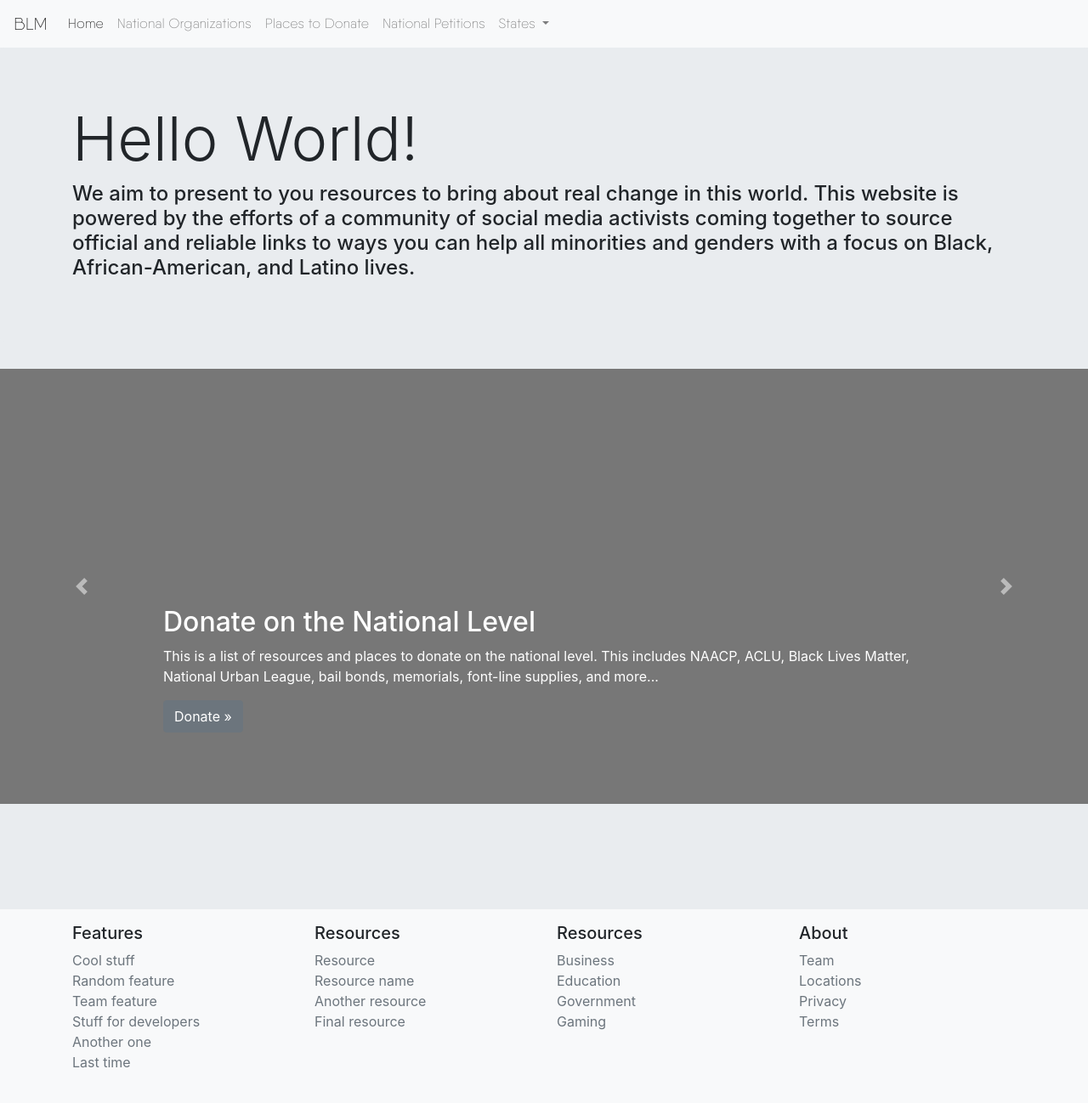
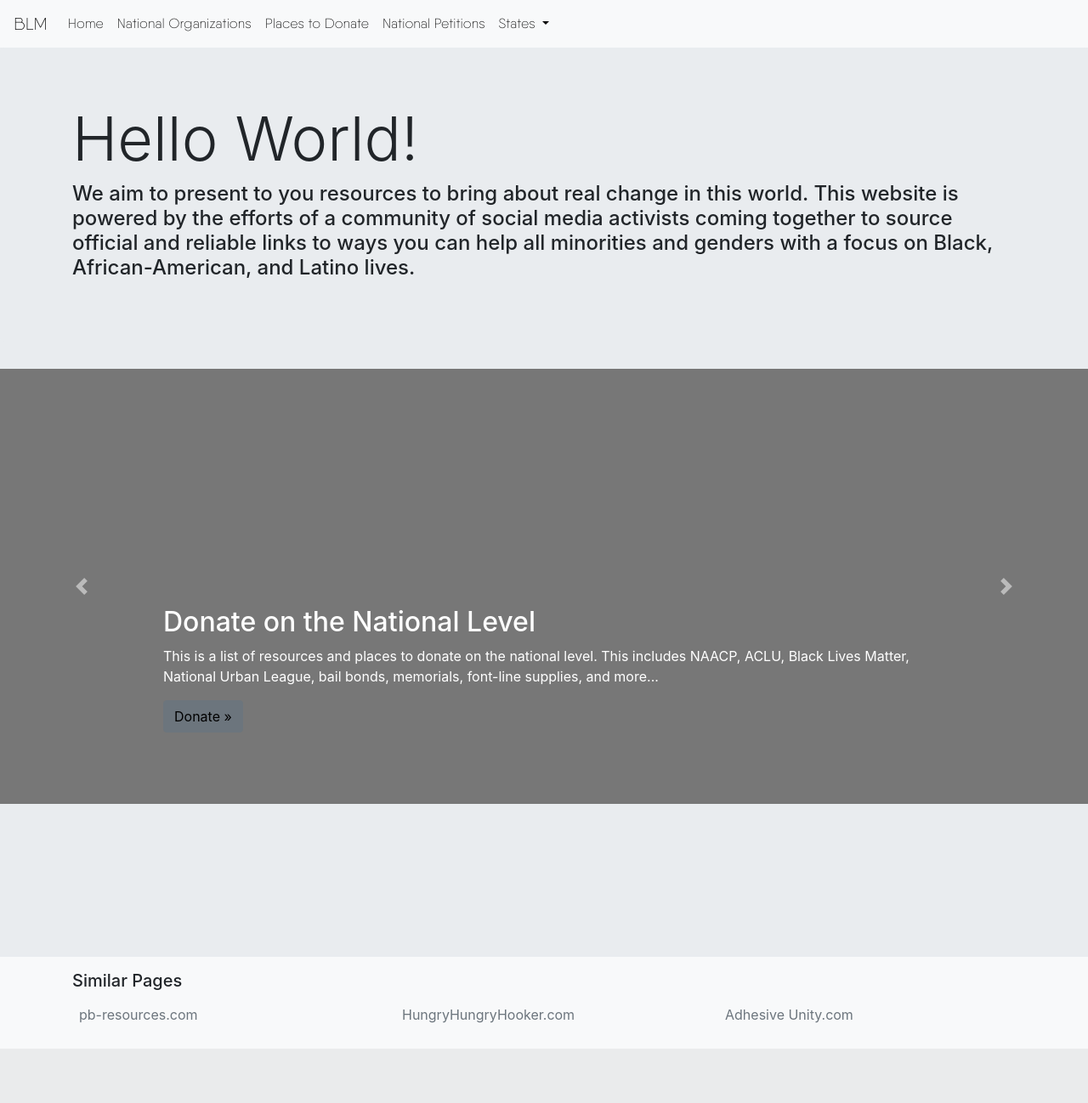
Before and after one commit to mrodriguez3313/Support-bipoc, a Flask app: page / in a window 1280 px wide. Shown: the whole page at 85% size. After the commit the page ends 1234 px from the top, so only its background shows below. Run offline with Flask 2, Linux system fonts and the light colour scheme; some libraries are stand-ins or nearby versions.

Commit message:
Added similar pages to footer. Changed padding of carousel and footer to adjust the scrolling effect. Added an array to views for the footer elements to be rendered automatically.

```diff
--- a/website/core/views.py
+++ b/website/core/views.py
@@ -5,26 +5,28 @@ states_array = sorted(states_a)
 
 
 National_orgs_array = []
+Other_Resources = [("pb-resources.com", "http://www.pb-resources.com"), ("HungryHungryHooker.com",
+                                                                         "https://hungryhungryhooker.squarespace.com/blackownedbiz"), ("Adhesive Unity.com", "https://adhesiveunity.com/")]
 
 
 @core.route('/')
 def index():
-    return render_template("index.html", states=states_array)
+    return render_template("index.html", states=states_array, other=Other_Resources)
 
 
 @core.route('/NationalDonate')
 def donate():
-    return render_template('donate.html', title="Donate Nationwide", states=states_array)
+    return render_template('donate.html', title="Donate Nationwide", states=states_array, other=Other_Resources)
 
 
 @core.route('/NationalOrganizations')
 def organize():
-    return render_template('organize.html', title="National Organizations", states=states_array, orgs=National_orgs_array)
+    return render_template('organize.html', title="National Organizations", states=states_array, orgs=National_orgs_array, other=Other_Resources)
 
 
 @core.route('/NationalPetitions')
 def petitions():
-    return render_template('petitions.html', title="National Petitions", states=states_array)
+    return render_template('petitions.html', title="National Petitions", states=states_array, other=Other_Resources)
 
 
 @core.route('/CampaignZero')
@@ -34,59 +36,59 @@ def zero():
 
 @core.route('/Texas')
 def Texas():
-    return render_template('state_home_page.html', title="Texas", states=states_array, donation_page=("Donation Pages TX", "core.Texas_donate"), state_orgs=("Organizations TX", "core.Texas_org"), state_black_businesses=("Black Businesses TX", "core.Tex_biz"))
+    return render_template('state_home_page.html', title="Texas", states=states_array, donation_page=("Donation Pages TX", "core.Texas_donate"), state_orgs=("Organizations TX", "core.Texas_org"), state_black_businesses=("Black Businesses TX", "core.Tex_biz"), other=Other_Resources)
 
 
 @core.route('/Texas/donate')
 def Texas_donate():
-    return render_template('state_donate.html', title="Texas", states=states_array, donation_page=("Donation Pages TX", "core.Texas_donate"), state_orgs=("Organizations TX", "core.Texas_org"), state_black_businesses=("Black Business TX", "core.Tex_biz"))
+    return render_template('state_donate.html', title="Texas", states=states_array, donation_page=("Donation Pages TX", "core.Texas_donate"), state_orgs=("Organizations TX", "core.Texas_org"), state_black_businesses=("Black Business TX", "core.Tex_biz"), other=Other_Resources)
 
 
 @core.route('/Texas/organizations')
 def Texas_org():
-    return render_template('state_org.html', title="Texas", states=states_array, donation_page=("Donation Pages TX", "core.Texas_donate"), state_orgs=("Organizations TX", "core.Texas_org"), state_black_businesses=("Black Business TX", "core.Tex_biz"))
+    return render_template('state_org.html', title="Texas", states=states_array, donation_page=("Donation Pages TX", "core.Texas_donate"), state_orgs=("Organizations TX", "core.Texas_org"), state_black_businesses=("Black Business TX", "core.Tex_biz"), other=Other_Resources)
 
 
 @core.route('/Texas/BlackBusiness')
 def Tex_biz():
-    return render_template('state_biz.html', title="Texas", states=states_array, donation_page=("Donation Pages TX", "core.Texas_donate"), state_orgs=("Organizations TX", "core.Texas_org"), state_black_businesses=("Black Business TX", "core.Tex_biz"))
+    return render_template('state_biz.html', title="Texas", states=states_array, donation_page=("Donation Pages TX", "core.Texas_donate"), state_orgs=("Organizations TX", "core.Texas_org"), state_black_businesses=("Black Business TX", "core.Tex_biz"), other=Other_Resources)
 
 
 @core.route('/California')
 def Cali():
-    return render_template('state_home_page.html', title="California", states=states_array, donation_page=("Donation Pages CA", "core.Cali_donate"), state_orgs=("Organizations CA", "core.Cali_org"), state_black_businesses=("Black Businesses CA", "core.Cali_biz"))
+    return render_template('state_home_page.html', title="California", states=states_array, donation_page=("Donation Pages CA", "core.Cali_donate"), state_orgs=("Organizations CA", "core.Cali_org"), state_black_businesses=("Black Businesses CA", "core.Cali_biz"), other=Other_Resources)
 
 
 @core.route('/California/donate')
 def Cali_donate():
-    return render_template('state_donate.html', title="California", states=states_array, donation_page=("Donation Pages CA", "core.Cali_donate"), state_orgs=("Organizations CA", "core.Cali_org"), state_black_businesses=("Black Businesses CA", "core.Cali_biz"))
+    return render_template('state_donate.html', title="California", states=states_array, donation_page=("Donation Pages CA", "core.Cali_donate"), state_orgs=("Organizations CA", "core.Cali_org"), state_black_businesses=("Black Businesses CA", "core.Cali_biz"), other=Other_Resources)
 
 
 @core.route('/California/organizations')
 def Cali_org():
-    return render_template('state_org.html', title="California", states=states_array, donation_page=("Donation Pages CA", "core.Cali_donate"), state_orgs=("Organizations CA", "core.Cali_org"), state_black_businesses=("Black Businesses CA", "core.Cali_biz"))
+    return render_template('state_org.html', title="California", states=states_array, donation_page=("Donation Pages CA", "core.Cali_donate"), state_orgs=("Organizations CA", "core.Cali_org"), state_black_businesses=("Black Businesses CA", "core.Cali_biz"), other=Other_Resources)
 
 
 @core.route('/California/BlackBusiness')
 def Cali_biz():
-    return render_template('state_biz.html', title="California", states=states_array, donation_page=("Donation Pages CA", "core.Cali_donate"), state_orgs=("Organizations CA", "core.Cali_org"), state_black_businesses=("Black Businesses CA", "core.Cali_biz"))
+    return render_template('state_biz.html', title="California", states=states_array, donation_page=("Donation Pages CA", "core.Cali_donate"), state_orgs=("Organizations CA", "core.Cali_org"), state_black_businesses=("Black Businesses CA", "core.Cali_biz"), other=Other_Resources)
 
 
 @core.route('/Minnesota')
 def MN():
-    return render_template('state_home_page.html', title="Minnesota", states=states_array, donation_page=("Donation Pages MN", "core.MN_donate"), state_orgs=("Organizations MN", "core.MN_org"), state_black_businesses=("Black Businesses MN", "core.MN_biz"))
+    return render_template('state_home_page.html', title="Minnesota", states=states_array, donation_page=("Donation Pages MN", "core.MN_donate"), state_orgs=("Organizations MN", "core.MN_org"), state_black_businesses=("Black Businesses MN", "core.MN_biz"), other=Other_Resources)
 
 
 @core.route('/Minnesota/donate')
 def MN_donate():
-    return render_template('state_donate.html', title="Minnesota", states=states_array, donation_page=("Donation Pages MN", "core.MN_donate"), state_orgs=("Organizations MN", "core.MN_org"), state_black_businesses=("Black Businesses MN", "core.MN_biz"))
+    return render_template('state_donate.html', title="Minnesota", states=states_array, donation_page=("Donation Pages MN", "core.MN_donate"), state_orgs=("Organizations MN", "core.MN_org"), state_black_businesses=("Black Businesses MN", "core.MN_biz"), other=Other_Resources)
 
 
 @core.route('/Minnesota/organizations')
 def MN_org():
-    return render_template('state_org.html', title="Minnesota", states=states_array, donation_page=("Donation Pages MN", "core.MN_donate"), state_orgs=("Organizations MN", "core.MN_org"), state_black_businesses=("Black Businesses MN", "core.MN_biz"))
+    return render_template('state_org.html', title="Minnesota", states=states_array, donation_page=("Donation Pages MN", "core.MN_donate"), state_orgs=("Organizations MN", "core.MN_org"), state_black_businesses=("Black Businesses MN", "core.MN_biz"), other=Other_Resources)
 
 
 @core.route('/Minnesota/BlackBusiness')
 def MN_biz():
-    return render_template('state_biz.html', title="Minnesota", states=states_array, donation_page=("Donation Pages MN", "core.MN_donate"), state_orgs=("Organizations MN", "core.MN_org"), state_black_businesses=("Black Businesses MN", "core.MN_biz"))
+    return render_template('state_biz.html', title="Minnesota", states=states_array, donation_page=("Donation Pages MN", "core.MN_donate"), state_orgs=("Organizations MN", "core.MN_org"), state_black_businesses=("Black Businesses MN", "core.MN_biz"), other=Other_Resources)
--- a/website/static/style.css
+++ b/website/static/style.css
@@ -21,6 +21,14 @@
 
 html {
   position: relative;
+}
+
+a {
+  color: #000000 !important;
+}
+
+a:hover {
+  color: #B46E43 !important;
 }
 
 .body {
@@ -77,7 +85,7 @@ html {
 .body-fix {
   position: relative;
   min-height: 110vh;
-  padding-bottom: 18rem;
+  padding-bottom: 14rem;
 }
 
 .background {
--- a/website/templates/base.html
+++ b/website/templates/base.html
@@ -42,7 +42,6 @@
               States
             </a>
             <div class="dropdown-menu" aria-labelledby="navbarDropdownMenuLink">
-              <!-- <a class="dropdown-item" href="{{url_for('core.Texas')}}">Texas</a> -->
               {% for state in states %}
               <a class="dropdown-item" href="/{{state}}">{{ state }}</a>
               {% endfor %}
@@ -59,48 +58,16 @@
   <footer class="page-footer bg-light foot-position">
     <div class="container bg-light">
       <div class="row">
-        <!-- <div class="col-12 col-md">
-        <svg xmlns="http://www.w3.org/2000/svg" width="24" height="24" viewBox="0 0 24 24" fill="none" stroke="currentColor" stroke-width="2" stroke-linecap="round" stroke-linejoin="round" class="d-block mb-2"><circle cx="12" cy="12" r="10"></circle><line x1="14.31" y1="8" x2="20.05" y2="17.94"></line><line x1="9.69" y1="8" x2="21.17" y2="8"></line><line x1="7.38" y1="12" x2="13.12" y2="2.06"></line><line x1="9.69" y1="16" x2="3.95" y2="6.06"></line><line x1="14.31" y1="16" x2="2.83" y2="16"></line><line x1="16.62" y1="12" x2="10.88" y2="21.94"></line></svg>
-        <small class="d-block mb-3 text-muted">© 2017-2018</small>
-      </div> -->
-        <div class="col-6 col-md">
-          <h5>Features</h5>
-          <ul class="list-unstyled text-small">
-            <li><a class="text-muted" href="#">Cool stuff</a></li>
-            <li><a class="text-muted" href="#">Random feature</a></li>
-            <li><a class="text-muted" href="#">Team feature</a></li>
-            <li><a class="text-muted" href="#">Stuff for developers</a></li>
-            <li><a class="text-muted" href="#">Another one</a></li>
-            <li><a class="text-muted" href="#">Last time</a></li>
-          </ul>
+        <div class="col-sm">
+          <h5>Similar Pages</h5>
         </div>
-        <div class="col-6 col-md">
-          <h5>Resources</h5>
-          <ul class="list-unstyled text-small">
-            <li><a class="text-muted" href="#">Resource</a></li>
-            <li><a class="text-muted" href="#">Resource name</a></li>
-            <li><a class="text-muted" href="#">Another resource</a></li>
-            <li><a class="text-muted" href="#">Final resource</a></li>
-          </ul>
+      </div>
+      <div class="row">
+        {% for item in other %}
+        <div class="col-sm m-2">
+          <a class="text-muted" href="{{item[1]}}">{{item[0]}}</a>
         </div>
-        <div class="col-6 col-md">
-          <h5>Resources</h5>
-          <ul class="list-unstyled text-small">
-            <li><a class="text-muted" href="#">Business</a></li>
-            <li><a class="text-muted" href="#">Education</a></li>
-            <li><a class="text-muted" href="#">Government</a></li>
-            <li><a class="text-muted" href="#">Gaming</a></li>
-          </ul>
-        </div>
-        <div class="col-6 col-md">
-          <h5>About</h5>
-          <ul class="list-unstyled text-small">
-            <li><a class="text-muted" href="#">Team</a></li>
-            <li><a class="text-muted" href="#">Locations</a></li>
-            <li><a class="text-muted" href="#">Privacy</a></li>
-            <li><a class="text-muted" href="#">Terms</a></li>
-          </ul>
-        </div>
+        {% endfor %}
       </div>
     </div>
   </footer>
```
Also changed, not shown: website/templates/base_state.html (+8 -40 lines).
